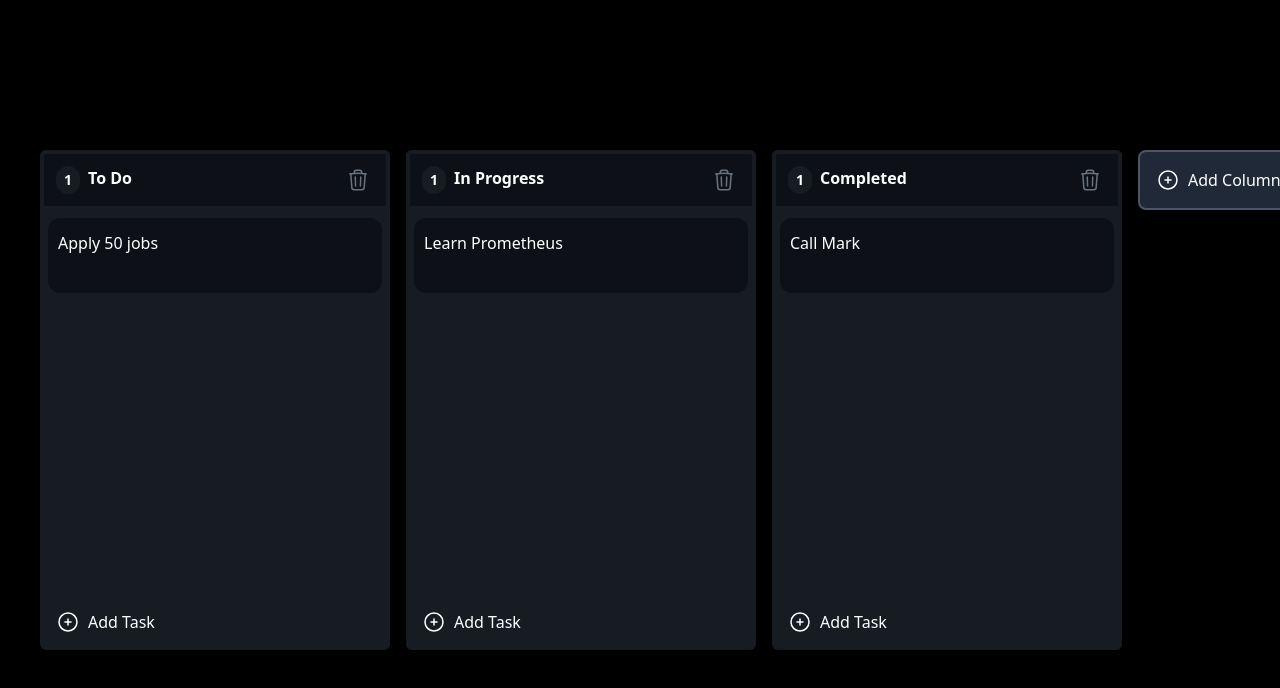
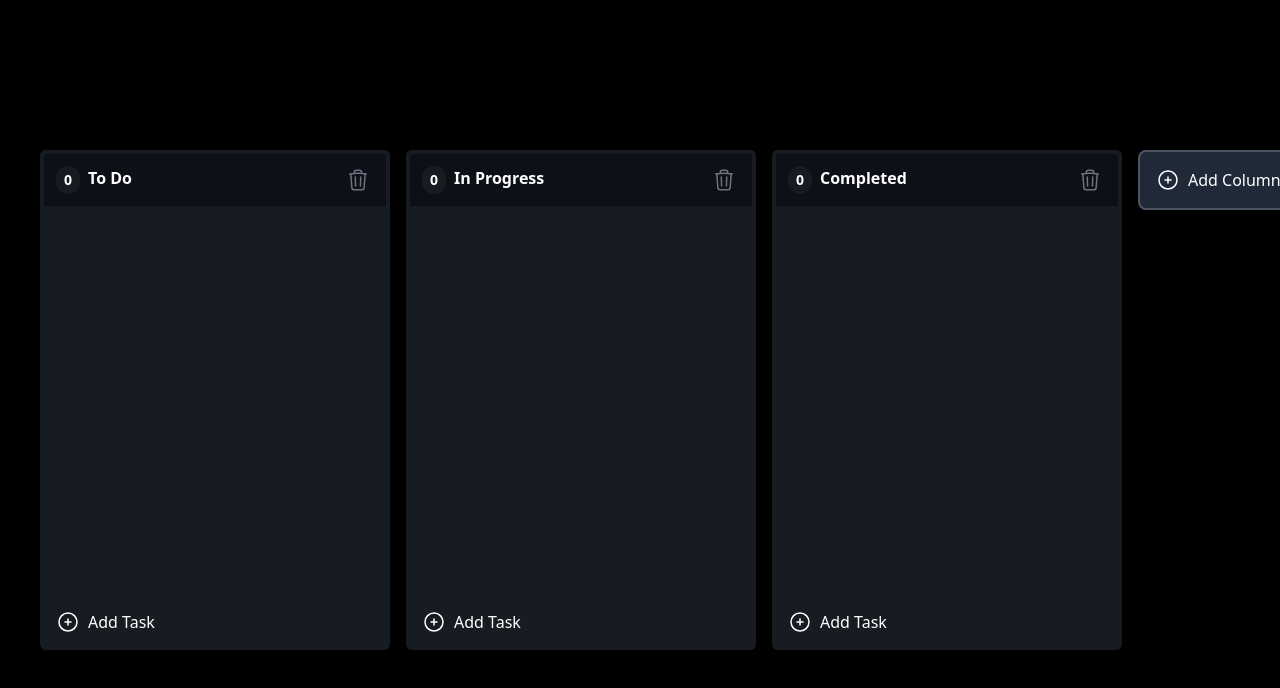
Before and after one commit to vaishnavigujjari/kanban-board, a React (Vite) app: page / in a window 1280 px wide. Shown: the top 688 px of the page. Built offline with nearby package versions, Linux system fonts and the light colour scheme.

Commit message:
final edits

```diff
--- a/src/components/KanbanBoard.tsx
+++ b/src/components/KanbanBoard.tsx
@@ -1,4 +1,4 @@
-import { useMemo, useState, useEffect } from "react";
+import { useEffect, useMemo, useState } from "react";
 import AddIcon from "../icons/AddIcon";
 import { Column, Id, Task } from "../types";
 import ColumnContainer from "./ColumnContainer";
@@ -17,6 +17,11 @@ import { createPortal } from "react-dom";
 import TaskCard from "./TaskCard";
 
 function KanbanBoard() {
+  // const [columns, setColumns] = useState<Column[]>([
+  //   { id: 1, title: "To Do" },
+  //   { id: 2, title: "In Progress" },
+  //   { id: 3, title: "Completed" },
+  // ]);
   const [columns, setColumns] = useState<Column[]>(() => {
     const savedColumns = localStorage.getItem("columns");
     return savedColumns
@@ -27,16 +32,13 @@ function KanbanBoard() {
           { id: 3, title: "Completed" },
         ];
   });
-
+  const columnsId = useMemo(() => columns.map((col) => col.id), [columns]);
+  const [activeColumn, setActiveColumn] = useState<Column | null>(null);
+  const [activeTask, setActiveTask] = useState<Task | null>(null);
+  // const [tasks, setTasks] = useState<Task[]>([]);
   const [tasks, setTasks] = useState<Task[]>(() => {
     const savedTasks = localStorage.getItem("tasks");
-    return savedTasks
-      ? JSON.parse(savedTasks)
-      : [
-          { id: 1, columnId: 1, content: "Apply 50 jobs" },
-          { id: 2, columnId: 2, content: "Learn Prometheus" },
-          { id: 3, columnId: 3, content: "Call Mark" },
-        ];
+    return savedTasks ? JSON.parse(savedTasks) : [];
   });
 
   useEffect(() => {
@@ -54,10 +56,6 @@ function KanbanBoard() {
   useEffect(() => {
     localStorage.setItem("tasks", JSON.stringify(tasks));
   }, [tasks]);
-
-  const columnsId = useMemo(() => columns.map((col) => col.id), [columns]);
-  const [activeColumn, setActiveColumn] = useState<Column | null>(null);
-  const [activeTask, setActiveTask] = useState<Task | null>(null);
 
   const sensors = useSensors(
     useSensor(PointerSensor, {
```
